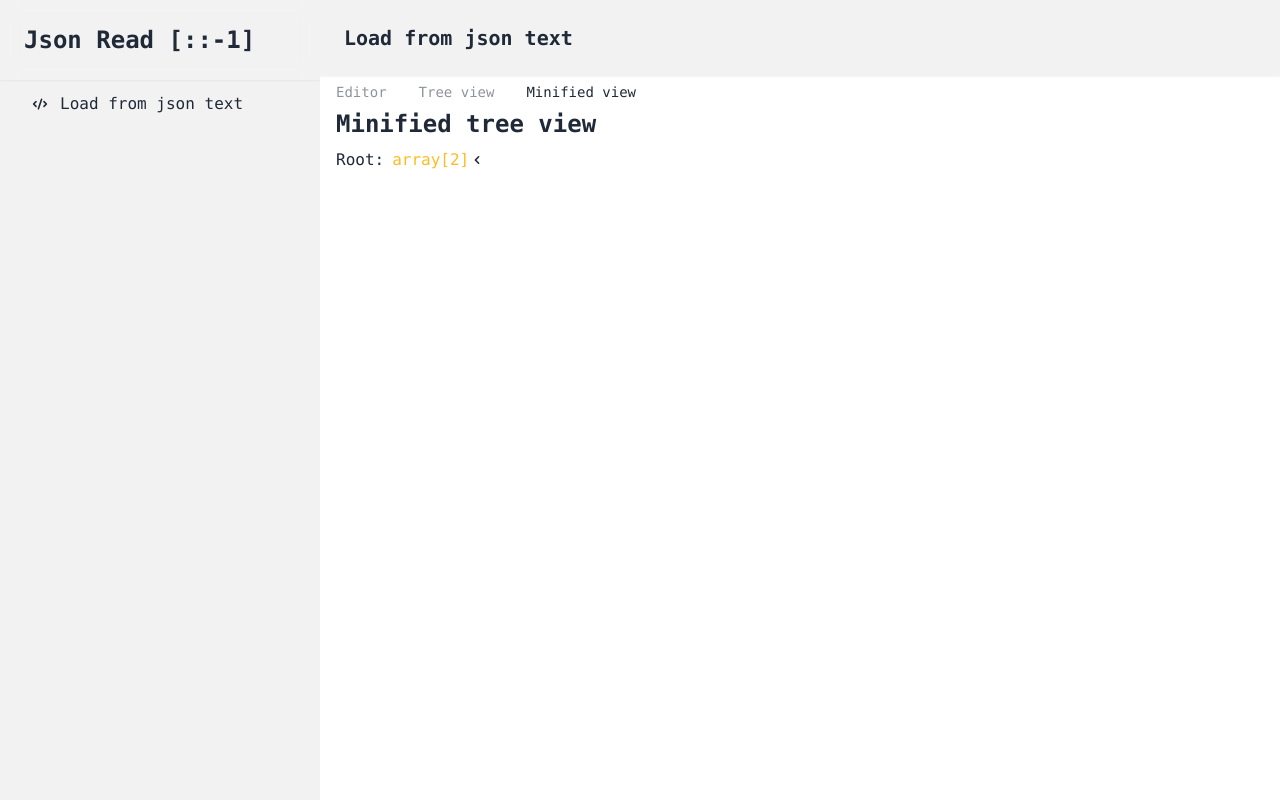
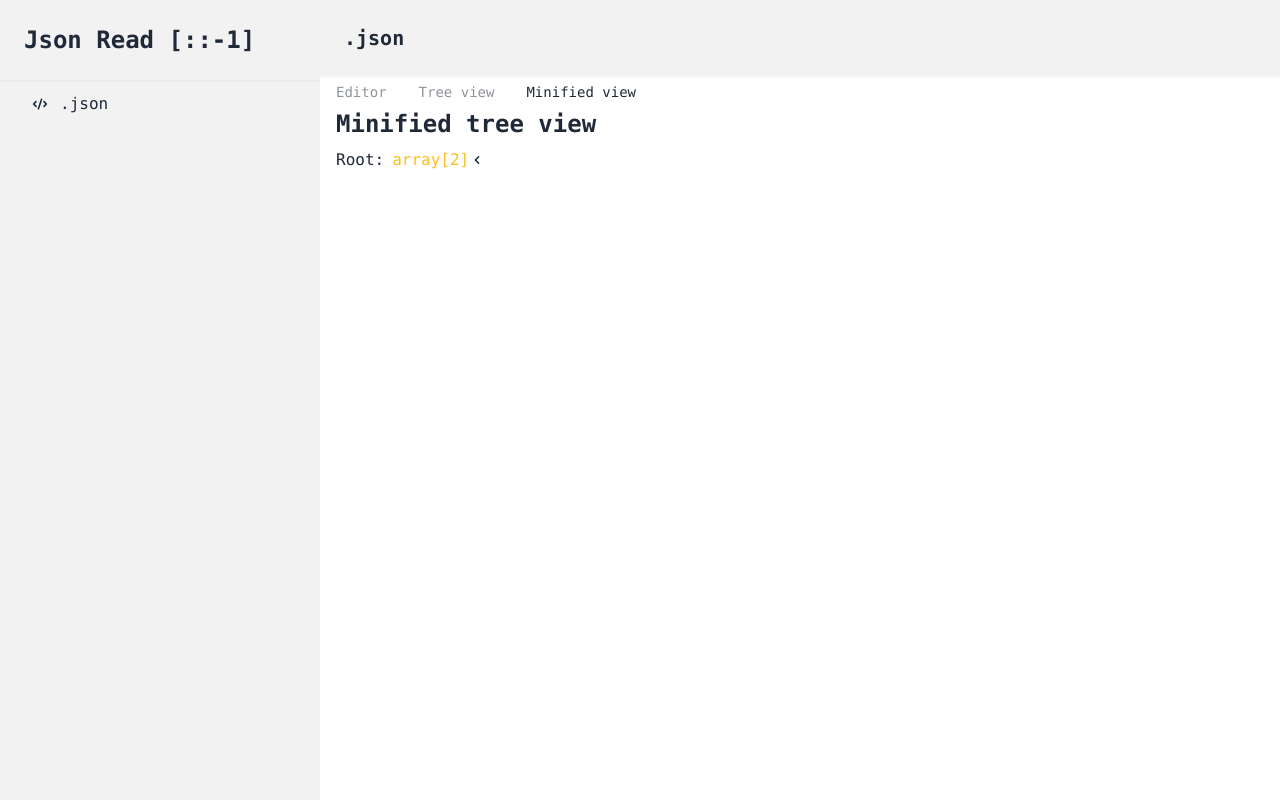
Before and after one commit to PlayerNguyen/json-dear, a React (Vite) app: page /#/minified-view in a window 1280 px wide. Built offline with nearby package versions, Linux system fonts and the light colour scheme.

Commit message:
update: using short abbreviation for sidebar

```diff
--- a/src/components/Home/Home.jsx
+++ b/src/components/Home/Home.jsx
@@ -29,7 +29,7 @@ function Home() {
           </label>
         </div>
         <div>
-          <h1 className="text-xl font-bold">Load from json text</h1>
+          <h1 className="text-xl font-bold">.json</h1>
         </div>
       </div>
 
--- a/src/scripts/App.js
+++ b/src/scripts/App.js
@@ -10,7 +10,7 @@ import HomeMinifiedView from "../components/Home/HomeMinifiedView";
 function App() {
   const [sideBarItems] = useState([
     {
-      name: "Load from json text",
+      name: ".json",
       icon: <HiCode />,
       url: "/",
     },
```
